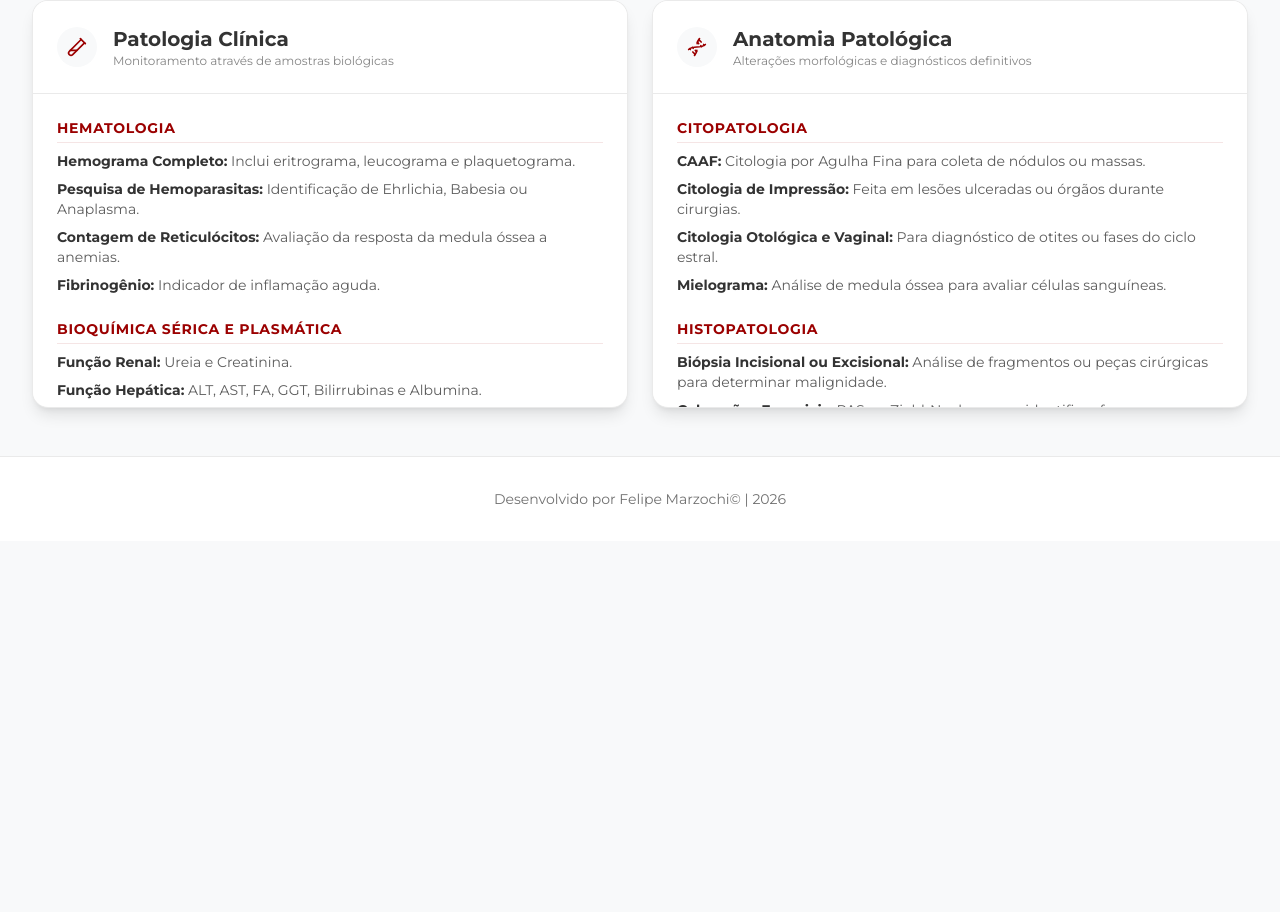
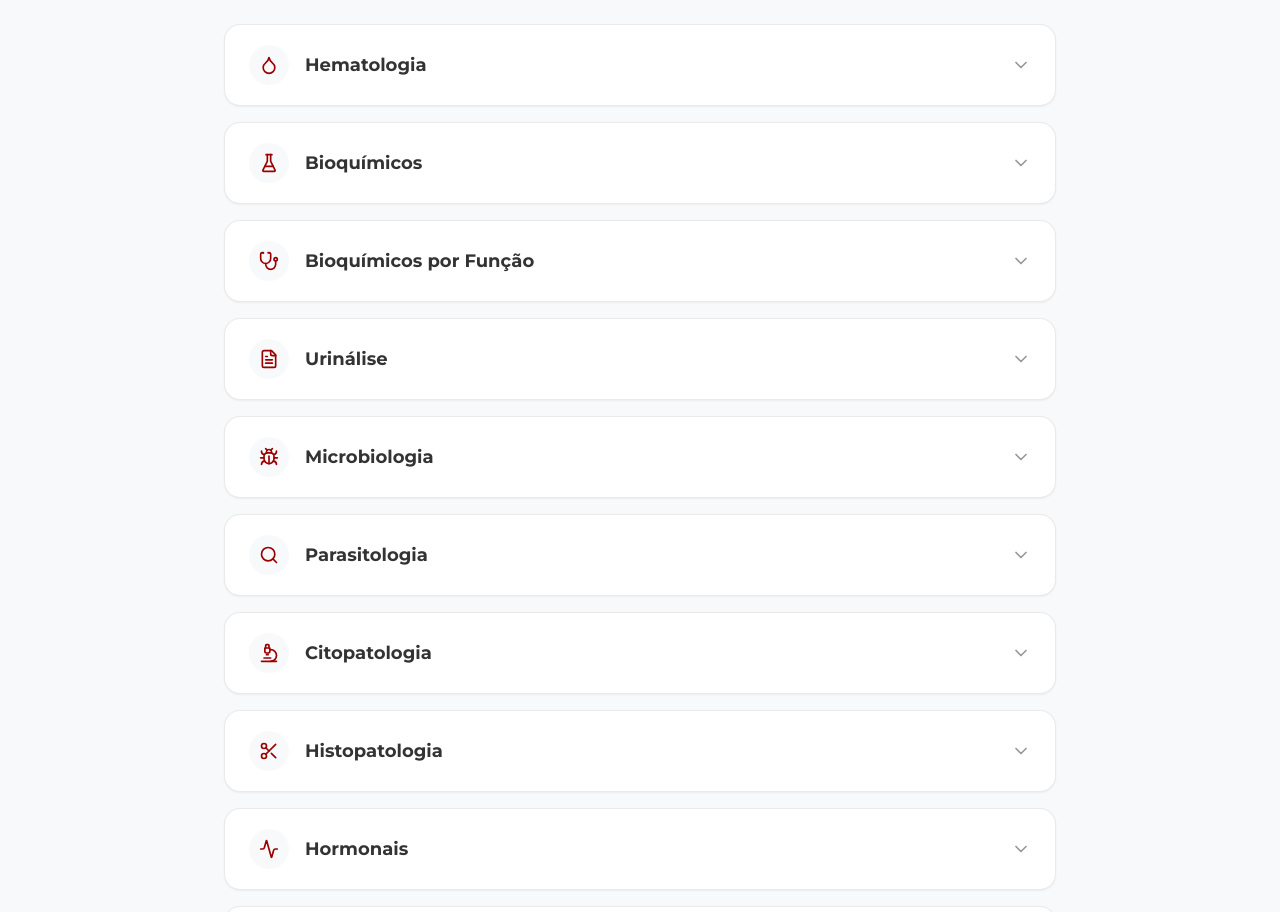
Before and after one commit to Fmarzochi/unilab, a Next.js app in the folder frontend/: page /patologia in a window 1280 px wide. Shown: the part 377-1289 px from the top of the page. Before the commit the page ends 918 px from the top, so only its background shows below. Built offline with nearby package versions, Linux system fonts and the light colour scheme.

Commit message:
Refatorei a página de Exames implementando um sistema de Acordeão interativo para organizar o catálogo completo de mais de 50 exames, garantindo uma navegação limpa e sem quebrar a responsividade

```diff
--- a/frontend/src/app/patologia/page.tsx
+++ b/frontend/src/app/patologia/page.tsx
@@ -1,152 +1,165 @@
 "use client";
 
-import { motion } from "framer-motion";
-import { Microscope, TestTube2, Dna } from "lucide-react";
+import { useState } from "react";
+import { motion, AnimatePresence } from "framer-motion";
+import { TestTube2, Droplet, FlaskConical, Stethoscope, FileText, Bug, Microscope, Scissors, Dna, Activity, Syringe, Search, ChevronDown } from "lucide-react";
 
-export default function Patologia() {
+// Definição dos Exames Categorizados
+const examesData = [
+  {
+    categoria: "Hematologia",
+    icone: Droplet,
+    exames: ["Hemograma completo", "Hemograma + pesquisa de hematozoários", "Contagem de plaquetas", "Contagem de reticulócitos"]
+  },
+  {
+    categoria: "Bioquímicos",
+    icone: FlaskConical,
+    exames: ["ALT", "AST", "Amilase", "Albumina", "Cálcio iônico", "Creatinina", "Cálcio total", "Colesterol", "Fósforo", "Frutosamina", "Fosfatase alcalina", "GGT", "Glicose", "Lipidograma", "Lipase", "Ureia", "Sódio e potássio", "Triglicérides", "UPC (relação proteína/creatinina urinária)"]
+  },
+  {
+    categoria: "Bioquímicos por Função",
+    icone: Stethoscope,
+    exames: ["Função renal", "Função hepática", "Função pancreática exócrina"]
+  },
+  {
+    categoria: "Urinálise",
+    icone: FileText,
+    exames: ["Urinálise"]
+  },
+  {
+    categoria: "Microbiologia",
+    icone: Bug,
+    exames: ["Cultura e antibiograma (9 antibióticos)", "Cultura e antibiograma (18 antibióticos)", "Cultura de fungos", "Escolha dos antibióticos (opcional)"]
+  },
+  {
+    categoria: "Parasitologia",
+    icone: Search,
+    exames: ["Coproparasitológico", "Pesquisa de ectoparasitas e exame micológico", "Pesquisa de Malassezia"]
+  },
+  {
+    categoria: "Citopatologia",
+    icone: Microscope,
+    exames: ["Análise citológica (CAAF)"]
+  },
+  {
+    categoria: "Histopatologia",
+    icone: Scissors,
+    exames: ["Biópsia", "Histopatológico de peça cirúrgica", "Histopatológico com margem cirúrgica"]
+  },
+  {
+    categoria: "Hormonais",
+    icone: Activity,
+    exames: ["Supressão à dexametasona", "Estimulação ao ACTH", "17-hidroxiprogesterona", "TSH", "T4 total", "T4 livre por diálise"]
+  },
+  {
+    categoria: "Biologia Molecular (PCR)",
+    icone: Dna,
+    exames: ["Cinomose", "Parvovirose", "Anaplasma platys", "Ehrlichia canis", "Babesia canis", "Painel anemia felino básico (FIV, FeLV e Micoplasma)", "Painel hemoparasitas canino", "Leptospirose", "Leishmaniose"]
+  },
+  {
+    categoria: "Sorologia / Imunologia",
+    icone: Syringe,
+    exames: ["ELISA quádruplo (teste rápido)", "Leishmaniose (RIFI + ELISA + diluição total)", "FIV / FeLV (teste rápido)", "Toxoplasmose"]
+  },
+  {
+    categoria: "Perfis (Combinações)",
+    icone: TestTube2,
+    exames: [
+      "Perfil triagem (Hemograma, ALT e Creatinina)",
+      "Perfil simples (Hemograma, função renal, ALT e FA)",
+      "Perfil pré-cirúrgico (Hemograma, função renal, ALT, FA e glicose)",
+      "Perfil clínico (Hemograma, função renal, função hepática, colesterol e triglicérides)",
+      "Perfil renal básico (Hemograma, função renal, urinálise, UPC e fósforo)",
+      "Perfil renal completo (Hemograma, função renal, urinálise, UPC, fósforo, cálcio, sódio e potássio)",
+      "Perfil eletrólitos (Cálcio, fósforo, sódio e potássio)"
+    ]
+  }
+];
+
+export default function Exames() {
+  const [openIndex, setOpenIndex] = useState<number | null>(null);
+
+  const toggleAccordion = (index: number) => {
+    setOpenIndex(openIndex === index ? null : index);
+  };
+
   return (
-    <div className="min-h-[calc(100vh-80px)] lg:h-[calc(100vh-80px)] bg-unilab-offWhite flex flex-col py-4 sm:py-6 lg:py-8 lg:overflow-hidden">
-      <div className="max-w-7xl mx-auto px-4 sm:px-6 lg:px-8 w-full flex-shrink-0">
+    <div className="min-h-[calc(100vh-80px)] bg-unilab-offWhite flex flex-col py-6 sm:py-8 lg:py-12 overflow-y-auto">
+      <div className="max-w-4xl mx-auto px-4 sm:px-6 lg:px-8 w-full">
+
+        {/* Cabeçalho */}
         <motion.div
           initial={{ opacity: 0, y: -20 }}
           animate={{ opacity: 1, y: 0 }}
           transition={{ duration: 0.6, ease: "easeOut" }}
-          className="text-center max-w-3xl mx-auto mb-6 sm:mb-8"
+          className="text-center max-w-3xl mx-auto mb-8 sm:mb-12"
         >
           <div className="inline-flex items-center justify-center w-12 h-12 sm:w-16 sm:h-16 rounded-full bg-unilab-red/10 text-unilab-red mb-4">
-            <Microscope className="w-6 h-6 sm:w-8 sm:h-8" />
+            <TestTube2 className="w-6 h-6 sm:w-8 sm:h-8" />
           </div>
           <h1 className="text-3xl sm:text-4xl lg:text-5xl font-bold text-unilab-gray mb-3 tracking-tight">
-            Laboratório de <span className="text-unilab-red">Patologia</span>
+            Guia de <span className="text-unilab-red">Exames</span>
           </h1>
           <p className="text-base text-unilab-gray/80 leading-relaxed px-2">
-            Estrutura laboratorial completa garantindo diagnósticos precisos, desde exames de rotina até análises teciduais complexas.
+            Consulte nosso portfólio completo de exames laboratoriais. Clique nas categorias abaixo para visualizar os procedimentos disponíveis.
           </p>
         </motion.div>
-      </div>
 
-      <div className="flex-1 min-h-0 w-full max-w-7xl mx-auto px-4 sm:px-6 lg:px-8 mt-2 pb-4">
-        <div className="grid grid-cols-1 lg:grid-cols-2 gap-4 sm:gap-6 h-full">
+        {/* Lista Acordeão */}
+        <div className="space-y-3 sm:space-y-4">
+          {examesData.map((secao, index) => {
+            const Icon = secao.icone;
+            const isOpen = openIndex === index;
 
-          <motion.div
-            initial={{ opacity: 0, x: -20 }}
-            animate={{ opacity: 1, x: 0 }}
-            transition={{ duration: 0.6, delay: 0.2, ease: "easeOut" }}
-            className="bg-unilab-white rounded-2xl border border-unilab-gray/10 shadow-lg flex flex-col h-[500px] lg:h-full overflow-hidden group"
-          >
-            <div className="p-4 sm:p-6 border-b border-unilab-gray/10 flex items-center gap-4 flex-shrink-0 bg-unilab-white z-10 group-hover:border-unilab-red/20 transition-colors">
-              <div className="w-10 h-10 rounded-full bg-unilab-offWhite flex items-center justify-center text-unilab-red group-hover:bg-unilab-red group-hover:text-unilab-white transition-colors">
-                <TestTube2 className="w-5 h-5" />
-              </div>
-              <div>
-                <h2 className="text-lg sm:text-xl font-bold text-unilab-gray group-hover:text-unilab-red transition-colors">Patologia Clínica</h2>
-                <p className="text-xs text-unilab-gray/60">Monitoramento através de amostras biológicas</p>
-              </div>
-            </div>
+            return (
+              <motion.div
+                key={index}
+                initial={{ opacity: 0, y: 20 }}
+                animate={{ opacity: 1, y: 0 }}
+                transition={{ duration: 0.4, delay: index * 0.05 }}
+                className={`bg-unilab-white border rounded-2xl overflow-hidden transition-all duration-300 ${isOpen ? 'border-unilab-red/30 shadow-md' : 'border-unilab-gray/10 shadow-sm hover:border-unilab-red/20'}`}
+              >
+                {/* Botão do Acordeão */}
+                <button
+                  onClick={() => toggleAccordion(index)}
+                  className="w-full px-5 py-4 sm:px-6 sm:py-5 flex items-center justify-between text-left focus:outline-none"
+                >
+                  <div className="flex items-center gap-3 sm:gap-4">
+                    <div className={`w-10 h-10 rounded-full flex items-center justify-center transition-colors ${isOpen ? 'bg-unilab-red text-white' : 'bg-unilab-offWhite text-unilab-red'}`}>
+                      <Icon className="w-5 h-5" />
+                    </div>
+                    <span className="font-bold text-lg text-unilab-gray">{secao.categoria}</span>
+                  </div>
+                  <ChevronDown className={`w-5 h-5 text-unilab-gray/50 transition-transform duration-300 ${isOpen ? 'rotate-180' : 'rotate-0'}`} />
+                </button>
 
-            <div className="p-4 sm:p-6 overflow-y-auto flex-1 bg-unilab-white/50">
-              <div className="mb-6">
-                <h3 className="font-bold text-unilab-red mb-2 border-b border-unilab-red/10 pb-1 text-sm uppercase tracking-wider">Hematologia</h3>
-                <ul className="space-y-2 text-sm text-unilab-gray/80">
-                  <li><strong className="text-unilab-gray">Hemograma Completo:</strong> Inclui eritrograma, leucograma e plaquetograma.</li>
-                  <li><strong className="text-unilab-gray">Pesquisa de Hemoparasitas:</strong> Identificação de Ehrlichia, Babesia ou Anaplasma.</li>
-                  <li><strong className="text-unilab-gray">Contagem de Reticulócitos:</strong> Avaliação da resposta da medula óssea a anemias.</li>
-                  <li><strong className="text-unilab-gray">Fibrinogênio:</strong> Indicador de inflamação aguda.</li>
-                </ul>
-              </div>
+                {/* Conteúdo Expansível */}
+                <AnimatePresence>
+                  {isOpen && (
+                    <motion.div
+                      initial={{ height: 0, opacity: 0 }}
+                      animate={{ height: "auto", opacity: 1 }}
+                      exit={{ height: 0, opacity: 0 }}
+                      transition={{ duration: 0.3, ease: "easeInOut" }}
+                    >
+                      <div className="px-5 pb-5 pt-1 sm:px-6 sm:pb-6 border-t border-unilab-gray/5">
+                        <ul className="grid grid-cols-1 sm:grid-cols-2 gap-x-6 gap-y-2 pt-3">
+                          {secao.exames.map((exame, idx) => (
+                            <li key={idx} className="flex items-start gap-2 text-sm text-unilab-gray/80">
+                              <span className="text-unilab-red mt-1 text-[10px]">●</span>
+                              {exame}
+                            </li>
+                          ))}
+                        </ul>
+                      </div>
+                    </motion.div>
+                  )}
+                </AnimatePresence>
+              </motion.div>
+            );
+          })}
+        </div>
 
-              <div className="mb-6">
-                <h3 className="font-bold text-unilab-red mb-2 border-b border-unilab-red/10 pb-1 text-sm uppercase tracking-wider">Bioquímica Sérica e Plasmática</h3>
-                <ul className="space-y-2 text-sm text-unilab-gray/80">
-                  <li><strong className="text-unilab-gray">Função Renal:</strong> Ureia e Creatinina.</li>
-                  <li><strong className="text-unilab-gray">Função Hepática:</strong> ALT, AST, FA, GGT, Bilirrubinas e Albumina.</li>
-                  <li><strong className="text-unilab-gray">Perfil Lipídico:</strong> Colesterol Total e Triglicerídeos.</li>
-                  <li><strong className="text-unilab-gray">Metabolismo de Carboidratos:</strong> Glicemia e Frutosamina.</li>
-                  <li><strong className="text-unilab-gray">Eletrólitos e Minerais:</strong> Cálcio, Fósforo, Magnésio, Sódio, Potássio e Cloretos.</li>
-                  <li><strong className="text-unilab-gray">Enzimas Pancreáticas:</strong> Amilase e Lipase.</li>
-                  <li><strong className="text-unilab-gray">Proteínas:</strong> Totais, Albumina e Globulina.</li>
-                </ul>
-              </div>
-
-              <div className="mb-6">
-                <h3 className="font-bold text-unilab-red mb-2 border-b border-unilab-red/10 pb-1 text-sm uppercase tracking-wider">Urinálise</h3>
-                <ul className="space-y-2 text-sm text-unilab-gray/80">
-                  <li><strong className="text-unilab-gray">Urina Tipo I (EAS):</strong> Avaliação física, química e sedimentoscopia.</li>
-                  <li><strong className="text-unilab-gray">Relação UPC:</strong> Medição precisa da perda de proteína pelo rim.</li>
-                </ul>
-              </div>
-
-              <div className="mb-6">
-                <h3 className="font-bold text-unilab-red mb-2 border-b border-unilab-red/10 pb-1 text-sm uppercase tracking-wider">Coprologia & Imunologia</h3>
-                <ul className="space-y-2 text-sm text-unilab-gray/80">
-                  <li><strong className="text-unilab-gray">Coproparasitológico:</strong> Pesquisa de helmintos e protozoários.</li>
-                  <li><strong className="text-unilab-gray">Sangue Oculto:</strong> Detecção de sangramentos gastrointestinais.</li>
-                  <li><strong className="text-unilab-gray">Testes Rápidos (SNAP):</strong> FIV/FeLV, Erliquiose, Cinomose, Leishmaniose e Parvovirose.</li>
-                </ul>
-              </div>
-
-              <div className="mb-2">
-                <h3 className="font-bold text-unilab-red mb-2 border-b border-unilab-red/10 pb-1 text-sm uppercase tracking-wider">Endocrinologia & Líquidos</h3>
-                <ul className="space-y-2 text-sm text-unilab-gray/80">
-                  <li><strong className="text-unilab-gray">Dosagens Hormonais:</strong> T4 Total/Livre, TSH, Cortisol e Progesterona.</li>
-                  <li><strong className="text-unilab-gray">Líquidos Cavitários:</strong> Análise de efusões e líquido cefalorraquidiano.</li>
-                </ul>
-              </div>
-            </div>
-          </motion.div>
-
-          <motion.div
-            initial={{ opacity: 0, x: 20 }}
-            animate={{ opacity: 1, x: 0 }}
-            transition={{ duration: 0.6, delay: 0.3, ease: "easeOut" }}
-            className="bg-unilab-white rounded-2xl border border-unilab-gray/10 shadow-lg flex flex-col h-[500px] lg:h-full overflow-hidden group"
-          >
-            <div className="p-4 sm:p-6 border-b border-unilab-gray/10 flex items-center gap-4 flex-shrink-0 bg-unilab-white z-10 group-hover:border-unilab-red/20 transition-colors">
-              <div className="w-10 h-10 rounded-full bg-unilab-offWhite flex items-center justify-center text-unilab-red group-hover:bg-unilab-red group-hover:text-unilab-white transition-colors">
-                <Dna className="w-5 h-5" />
-              </div>
-              <div>
-                <h2 className="text-lg sm:text-xl font-bold text-unilab-gray group-hover:text-unilab-red transition-colors">Anatomia Patológica</h2>
-                <p className="text-xs text-unilab-gray/60">Alterações morfológicas e diagnósticos definitivos</p>
-              </div>
-            </div>
-
-            <div className="p-4 sm:p-6 overflow-y-auto flex-1 bg-unilab-white/50">
-              <div className="mb-6">
-                <h3 className="font-bold text-unilab-red mb-2 border-b border-unilab-red/10 pb-1 text-sm uppercase tracking-wider">Citopatologia</h3>
-                <ul className="space-y-2 text-sm text-unilab-gray/80">
-                  <li><strong className="text-unilab-gray">CAAF:</strong> Citologia por Agulha Fina para coleta de nódulos ou massas.</li>
-                  <li><strong className="text-unilab-gray">Citologia de Impressão:</strong> Feita em lesões ulceradas ou órgãos durante cirurgias.</li>
-                  <li><strong className="text-unilab-gray">Citologia Otológica e Vaginal:</strong> Para diagnóstico de otites ou fases do ciclo estral.</li>
-                  <li><strong className="text-unilab-gray">Mielograma:</strong> Análise de medula óssea para avaliar células sanguíneas.</li>
-                </ul>
-              </div>
-
-              <div className="mb-6">
-                <h3 className="font-bold text-unilab-red mb-2 border-b border-unilab-red/10 pb-1 text-sm uppercase tracking-wider">Histopatologia</h3>
-                <ul className="space-y-2 text-sm text-unilab-gray/80">
-                  <li><strong className="text-unilab-gray">Biópsia Incisional ou Excisional:</strong> Análise de fragmentos ou peças cirúrgicas para determinar malignidade.</li>
-                  <li><strong className="text-unilab-gray">Colorações Especiais:</strong> PAS ou Ziehl-Neelsen para identificar fungos ou bactérias específicas.</li>
-                </ul>
-              </div>
-
-              <div className="mb-6">
-                <h3 className="font-bold text-unilab-red mb-2 border-b border-unilab-red/10 pb-1 text-sm uppercase tracking-wider">Imuno-histoquímica</h3>
-                <p className="text-sm text-unilab-gray/80 leading-relaxed">
-                  Exame avançado que utiliza anticorpos para identificar o tipo exato de célula cancerígena, essencial para oncologia veterinária e direcionamento terapêutico preciso.
-                </p>
-              </div>
-
-              <div className="mb-2">
-                <h3 className="font-bold text-unilab-red mb-2 border-b border-unilab-red/10 pb-1 text-sm uppercase tracking-wider">Necropsia</h3>
-                <p className="text-sm text-unilab-gray/80 leading-relaxed">
-                  Exame macroscópico sistemático para determinar a causa mortis e documentar lesões sistêmicas abrangentes.
-                </p>
-              </div>
-            </div>
-          </motion.div>
-
-        </div>
       </div>
     </div>
   );
```
